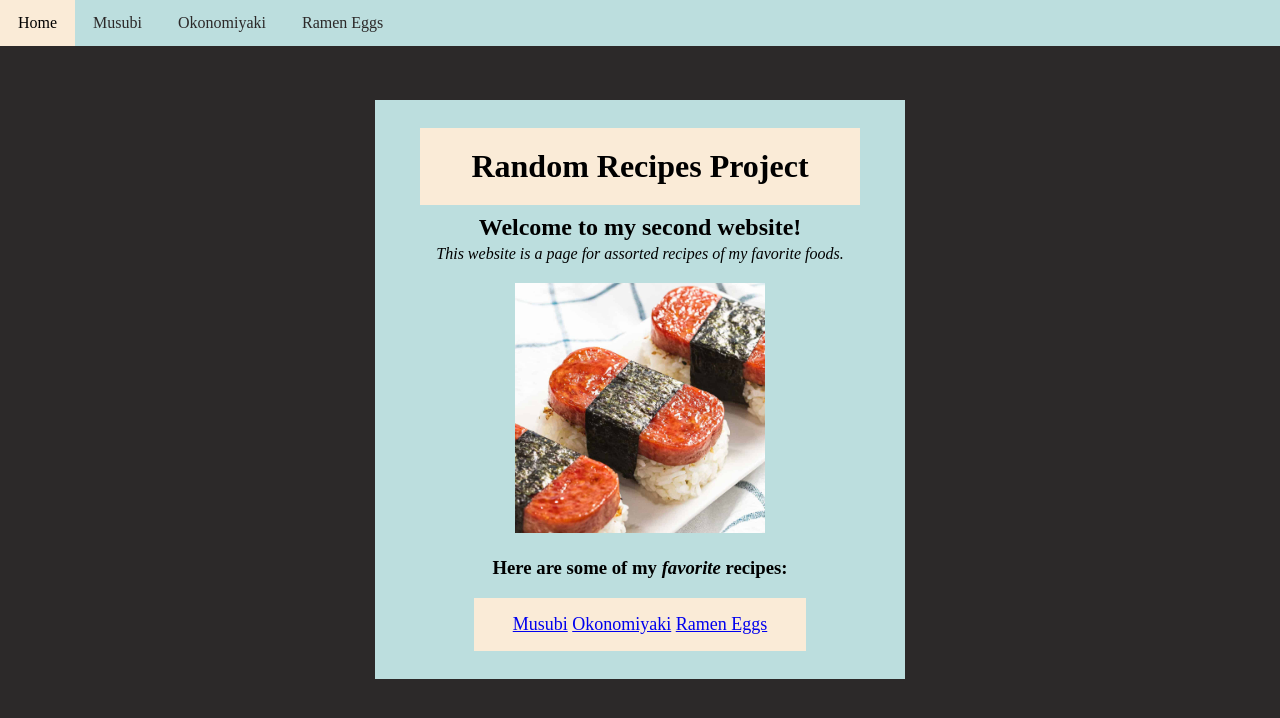
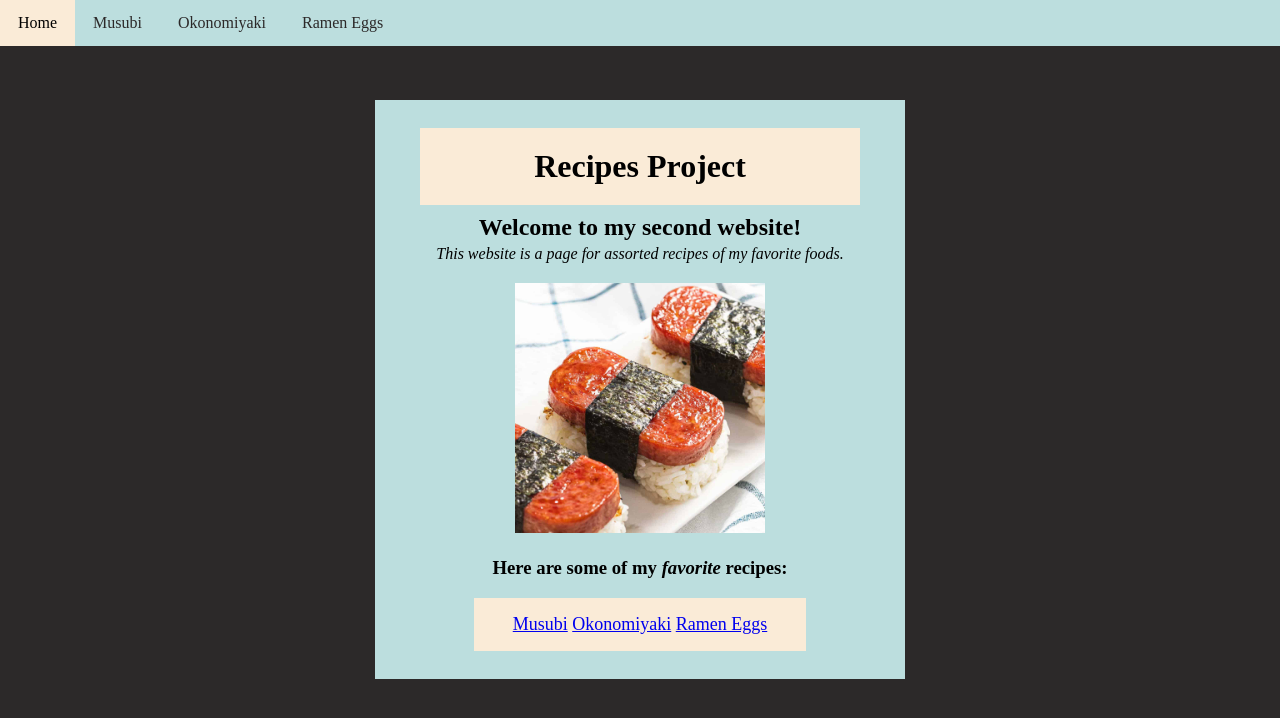
Before and after one commit to grxnto/odin-recipes, a plain HTML site: page index.html in a window 1280 px wide. Drawn offline with Linux system fonts and the light colour scheme.

```diff
--- a/index.html
+++ b/index.html
@@ -13,7 +13,7 @@
     <a href="recipes/rameneggs.html">Ramen Eggs</a>
   </div>
   <div class="container">
-    <div class="title"><h1>Random Recipes Project</h1></div>
+    <div class="title"><h1>Recipes Project</h1></div>
     <div class="intro">Welcome to my second website!</div>
     <div class="alttext">This website is a page for assorted recipes of my favorite foods.</div>
     <div class="pic">
```
